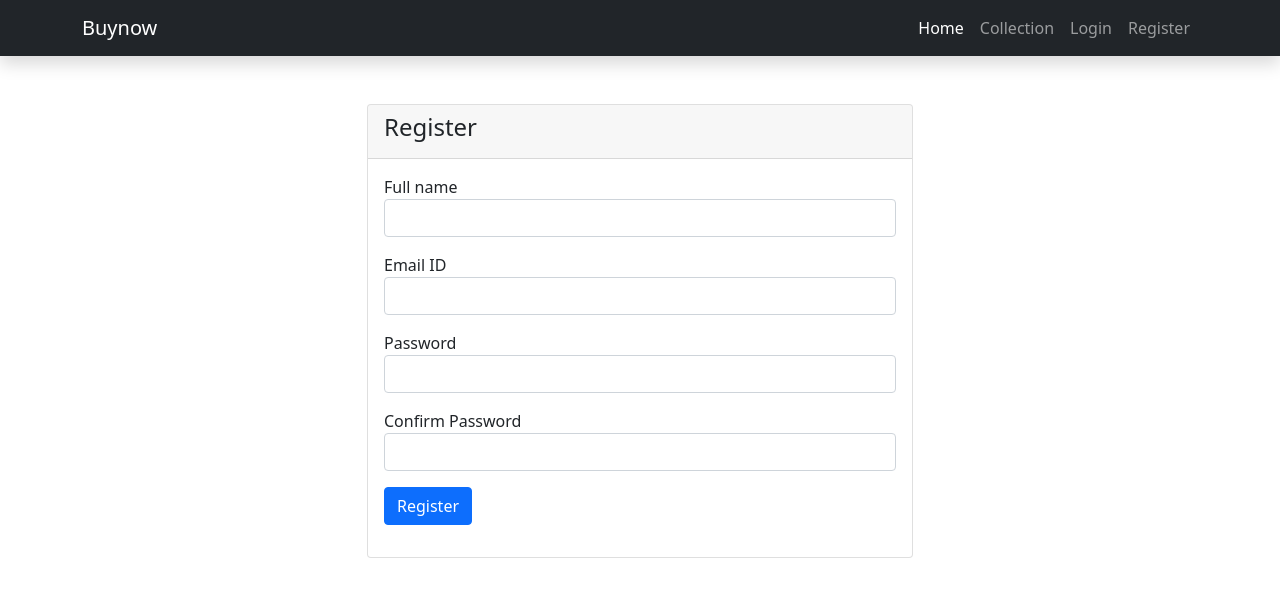
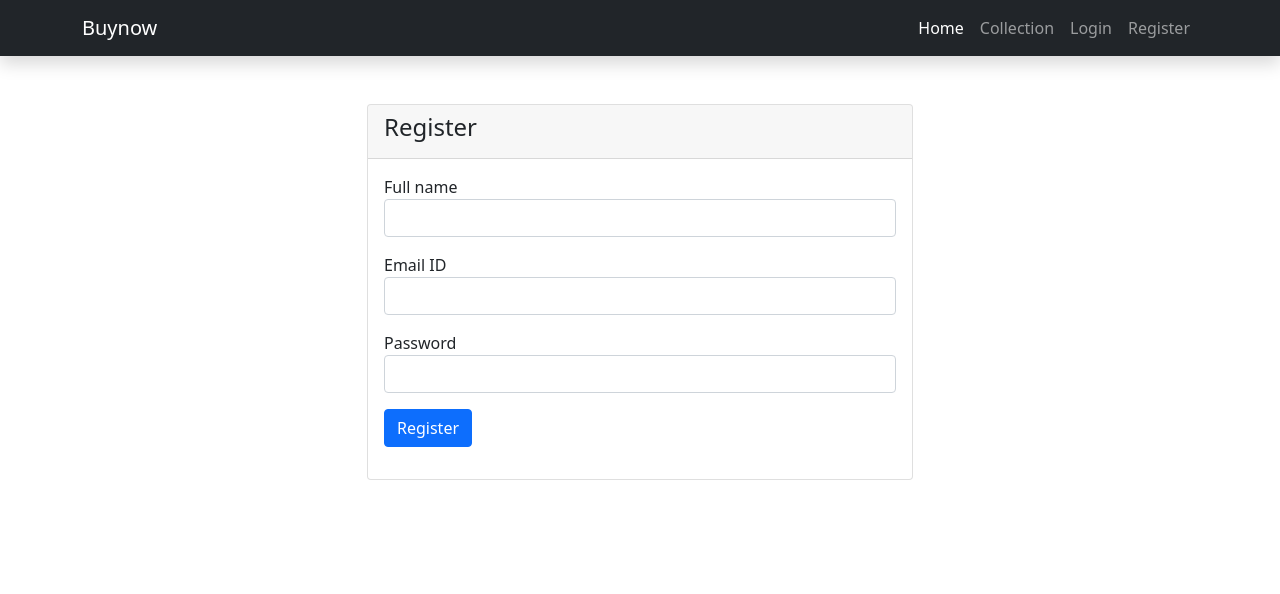
Before and after one commit to Patrickodey360coder/react-laravel-store-v2, a React (Create React App) app in the folder client/: page /register in a window 1280 px wide. Shown: the top 594 px of the page. Built offline with nearby package versions, Linux system fonts and the light colour scheme.

Commit message:
register function

```diff
--- a/client/src/components/frontend/auth/Register.js
+++ b/client/src/components/frontend/auth/Register.js
@@ -1,7 +1,28 @@
-import React from 'react'
+import React, {useState} from 'react'
 import Navbar from '../../../layouts/frontend/Navbar'
 
 function Register() {
+  const [registerInput, setRegister] =  useState({
+    name: '',
+    email: '',
+    password: ''
+  });
+
+  const handleInput = (e) => {
+    e.persist();
+    setRegister({...registerInput, [e.target.name]: e.target.value});
+  }
+
+  const registerSubmit = (e) => {
+    e.preventDefault();
+
+    const data = {
+      name: registerInput.name,
+      email: registerInput.email,
+      password: registerInput.password
+    }
+  }
+
   return (
     <>
       <Navbar />
@@ -13,22 +34,18 @@ function Register() {
                 <h4>Register</h4>
               </div>
               <div className="card-body">
-                <form>
+                <form onSubmit={registerSubmit}>
                   <div className="form-group mb-3">
                     <label>Full name</label>
-                    <input type="text" name="name" className="form-control" value="" />
+                    <input type="text" name="name" onChange={handleInput} value={registerInput.name} className="form-control" value="" />
                   </div>
                   <div className="form-group mb-3">
                     <label>Email ID</label>
-                    <input type="email" name="email" className="form-control" value="" />
+                    <input type="email" name="email" onChange={handleInput} value={registerInput.email} className="form-control" value="" />
                   </div>
                   <div className="form-group mb-3">
                     <label>Password</label>
-                    <input type="password" name="name" className="form-control" value="" />
-                  </div>
-                  <div className="form-group mb-3">
-                    <label>Confirm Password</label>
-                    <input type="text" name="name" className="form-control" value="" />
+                    <input type="password" name="name" onChange={handleInput} value={registerInput.password} className="form-control" value="" />
                   </div>
                   <div className="form-group mb-3">
                     <button type="submit" className="btn btn-primary"> Register</button>
```
